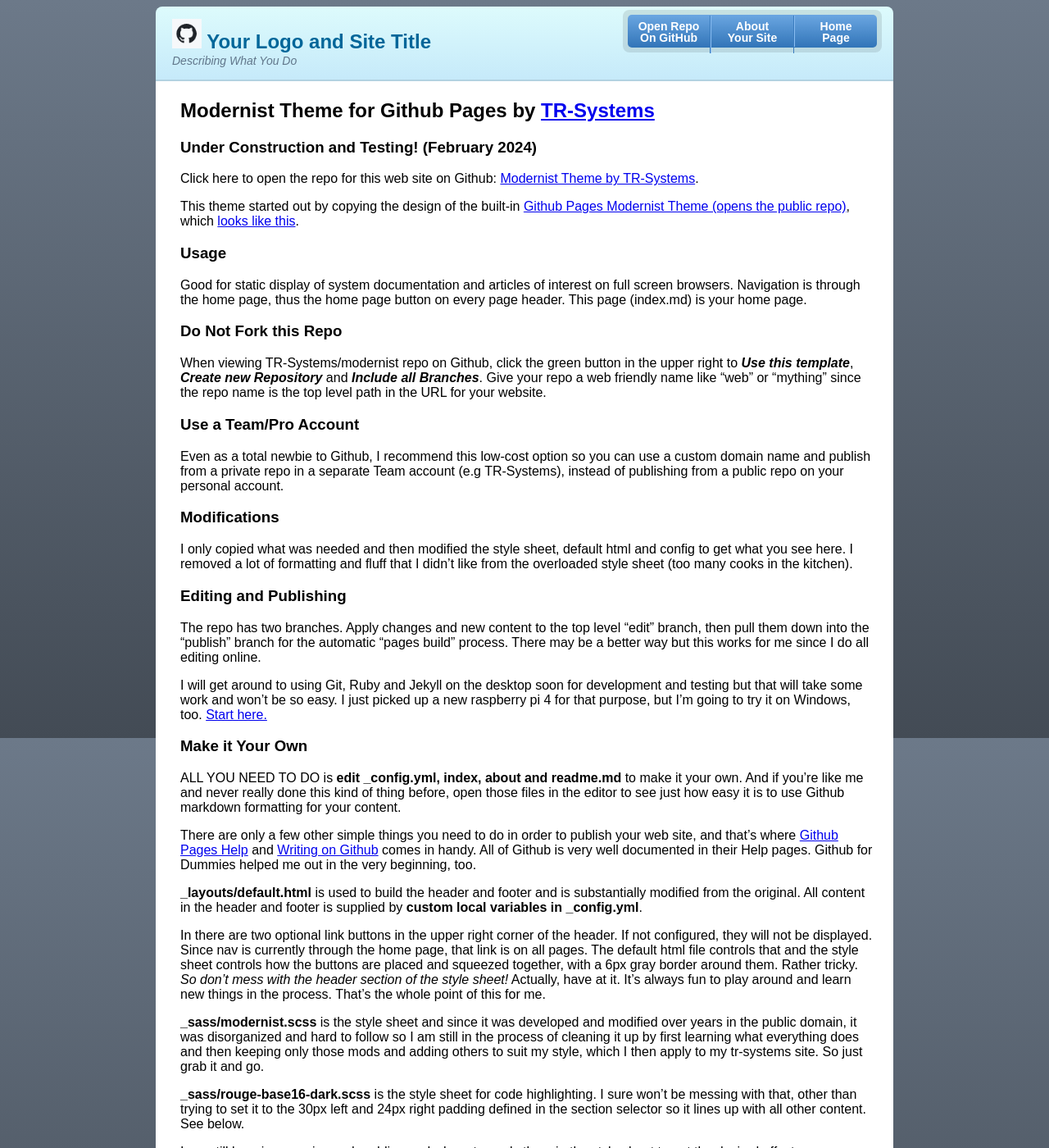
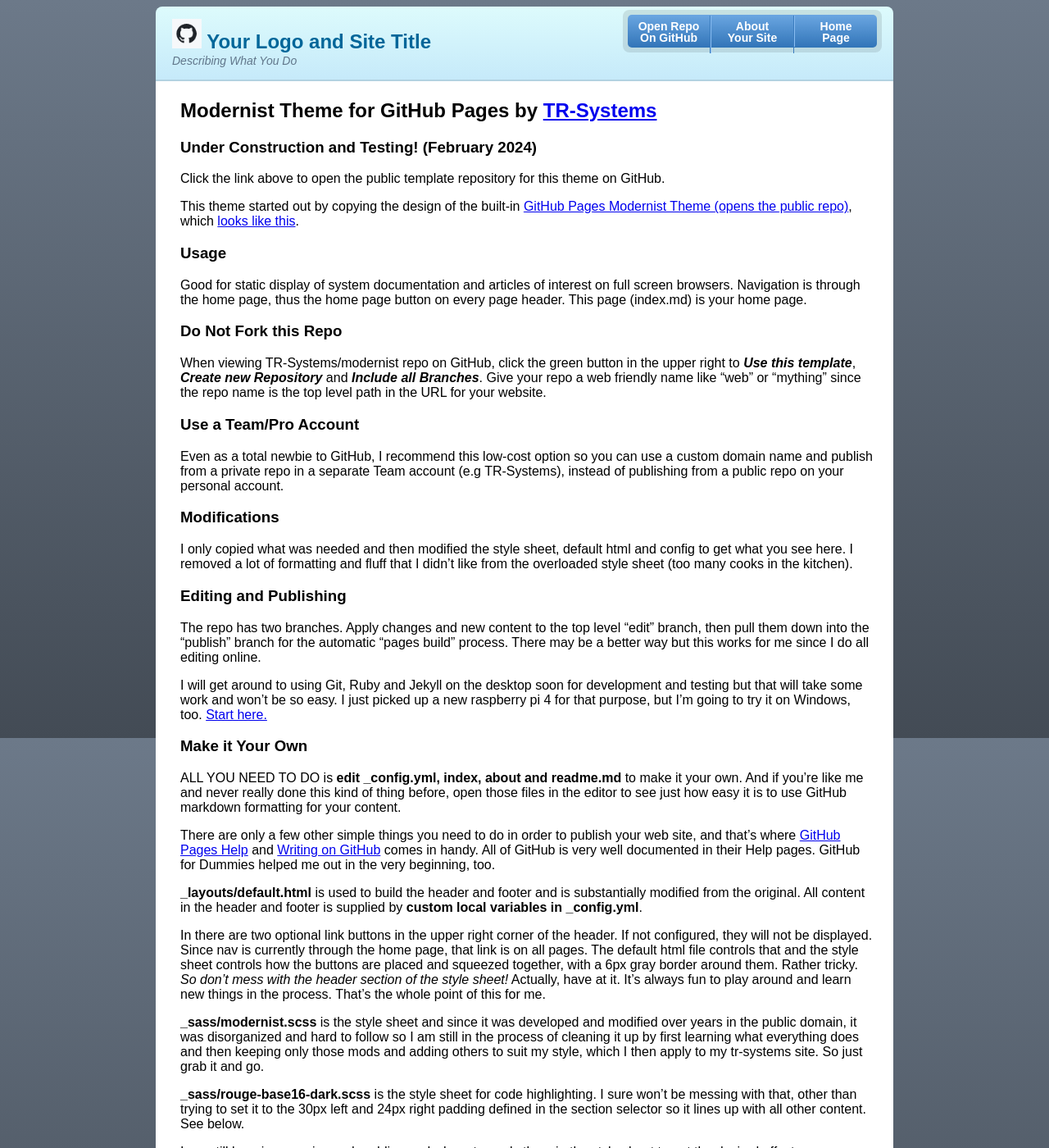
Before and after one commit to TR-Systems/modernist, a Jekyll site: the page built from index.md, in a window 1280 px wide and 1400 px high. Shown: the whole window at 82% size. Built offline with Jekyll 4.4.1, drawn with Linux system fonts in a browser that asks for light colours; our own code applies the rules of GitHub Pages for plain Markdown files.

Commit message:
Update index.md

```diff
--- a/index.md
+++ b/index.md
@@ -1,18 +1,18 @@
-## Modernist Theme for Github Pages by [TR-Systems](https://TR-Systems.github.io/web/){:target="_blank"}
+## Modernist Theme for GitHub Pages by [TR-Systems](https://TR-Systems.github.io/web/){:target="_blank"}
 ### Under Construction and Testing! (February 2024)
 
-Click here to open the repo for this web site on Github: [Modernist Theme by TR-Systems](https://github.com/TR-Systems/modernist){:target="_blank"}.
+Click the link above to open the public template repository for this theme on GitHub.
 
-This theme started out by copying the design of the built-in [Github Pages Modernist Theme (opens the public repo)](https://github.com/pages-themes/modernist){:target="_blank"}, which [looks like this](https://pages-themes.github.io/modernist/){:target="_blank"}.
+This theme started out by copying the design of the built-in [GitHub Pages Modernist Theme (opens the public repo)](https://github.com/pages-themes/modernist){:target="_blank"}, which [looks like this](https://pages-themes.github.io/modernist/){:target="_blank"}.
 
 ### Usage
 Good for static display of system documentation and articles of interest on full screen browsers. Navigation is through the home page, thus the home page button on every page header. This page (index.md) is your home page.
 
 ### Do Not Fork this Repo
-When viewing TR-Systems/modernist repo on Github, click the green button in the upper right to ***Use this template***, ***Create new Repository*** and ***Include all Branches***. Give your repo a web friendly name like "web" or "mything" since the repo name is the top level path in the URL for your website.
+When viewing TR-Systems/modernist repo on GitHub, click the green button in the upper right to ***Use this template***, ***Create new Repository*** and ***Include all Branches***. Give your repo a web friendly name like "web" or "mything" since the repo name is the top level path in the URL for your website.
 
 ### Use a Team/Pro Account
-Even as a total newbie to Github, I recommend this low-cost option so you can use a custom domain name and publish from a private repo in a separate Team account (e.g TR-Systems), instead of publishing from a public repo on your personal account.
+Even as a total newbie to GitHub, I recommend this low-cost option so you can use a custom domain name and publish from a private repo in a separate Team account (e.g TR-Systems), instead of publishing from a public repo on your personal account.
 
 ### Modifications
 I only copied what was needed and then modified the style sheet, default html and config to get what you see here. I removed a lot of formatting and fluff that I didn't like from the overloaded style sheet (too many cooks in the kitchen).
@@ -23,9 +23,9 @@
 I will get around to using Git, Ruby and Jekyll on the desktop soon for development and testing but that will take some work and won't be so easy. I just picked up a new raspberry pi 4 for that purpose, but I'm going to try it on Windows, too. [Start here.](https://docs.github.com/en/pages/setting-up-a-github-pages-site-with-jekyll/testing-your-github-pages-site-locally-with-jekyll){:target="_blank"}
 
 ### Make it Your Own
-ALL YOU NEED TO DO is **edit _config.yml, index, about and readme.md** to make it your own. And if you're like me and never really done this kind of thing before, open those files in the editor to see just how easy it is to use Github markdown formatting for your content.
+ALL YOU NEED TO DO is **edit _config.yml, index, about and readme.md** to make it your own. And if you're like me and never really done this kind of thing before, open those files in the editor to see just how easy it is to use GitHub markdown formatting for your content.
 
-There are only a few other simple things you need to do in order to publish your web site, and that's where [Github Pages Help](https://docs.github.com/en/pages){:target="_blank"} and [Writing on Github](https://docs.github.com/en/get-started/writing-on-github){:target="_blank"} comes in handy. All of Github is very well documented in their Help pages. Github for Dummies helped me out in the very beginning, too.
+There are only a few other simple things you need to do in order to publish your web site, and that's where [GitHub Pages Help](https://docs.github.com/en/pages){:target="_blank"} and [Writing on GitHub](https://docs.github.com/en/get-started/writing-on-github){:target="_blank"} comes in handy. All of GitHub is very well documented in their Help pages. GitHub for Dummies helped me out in the very beginning, too.
 
 **_layouts/default.html** is used to build the header and footer and is substantially modified from the original. All content in the header and footer is supplied by **custom local variables in _config.yml**.
 
```
